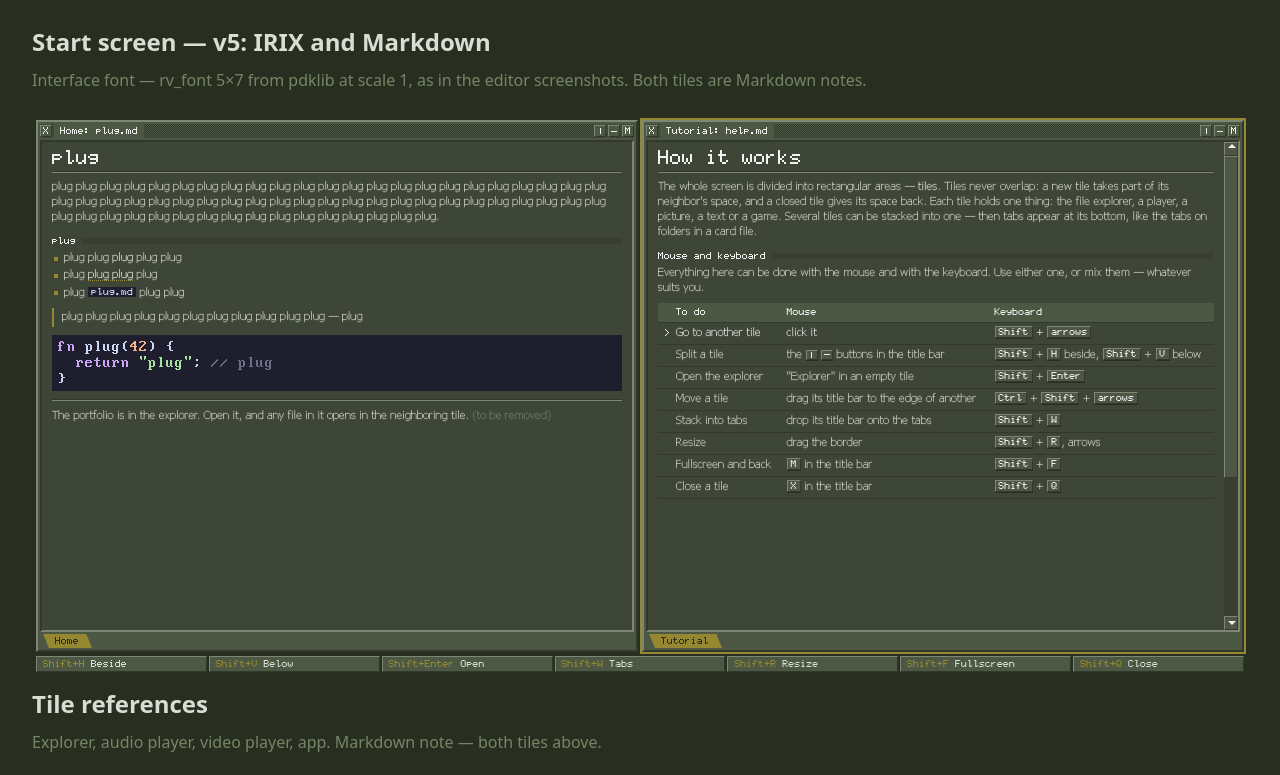
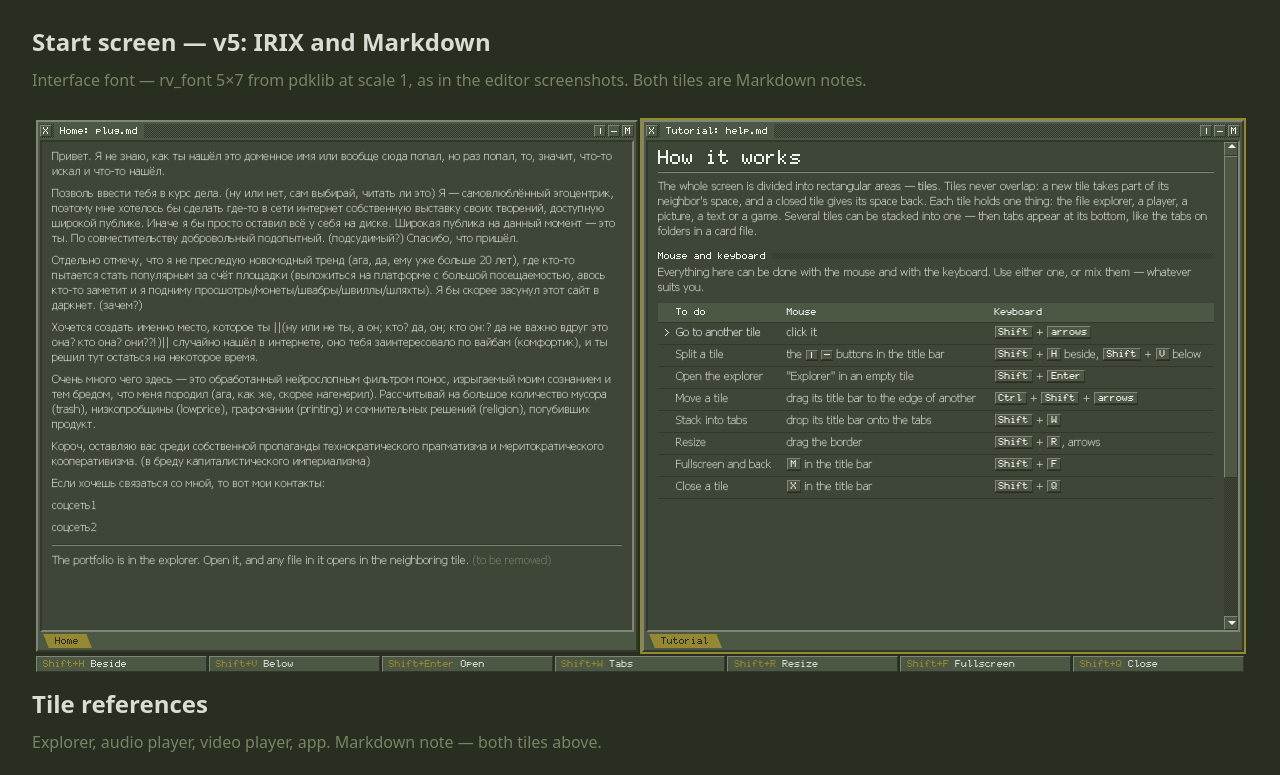
Before and after one commit to vydramain/milk-fumo, a plain HTML site: page docs/prototypes/start-screen.html in a window 1280 px wide. Shown: the top 775 px of the page. Drawn offline with Linux system fonts and the light colour scheme.

Commit message:
docs: Replace plug placeholder with home tile text

```diff
--- a/docs/prototypes/start-screen.html
+++ b/docs/prototypes/start-screen.html
@@ -176,18 +176,15 @@ body > h3 { font-size: 1.1rem; font-weight: 600; margin-bottom: 0.25rem; }
         <div class="i-head"><span class="bx raised1">X</span><span class="ttl">Home: plug.md</span><span class="grow"></span><span class="bx raised1 sv"></span><span class="bx raised1 sh"></span><span class="bx raised1">M</span></div>
         <div class="i-wellrow sunken">
           <div class="i-well md">
-            <h1>plug</h1>
-            <p>plug plug plug plug plug plug plug plug plug plug plug plug plug plug plug plug plug plug plug plug plug plug plug plug plug plug plug plug plug plug plug plug plug plug plug plug plug plug plug plug plug plug plug plug plug plug plug plug plug plug plug plug plug plug plug plug plug plug plug plug plug plug.</p>
-            <h2>plug</h2>
-            <ul>
-              <li>plug plug <strong>plug</strong> plug plug</li>
-              <li>plug <a>plug plug</a> plug</li>
-              <li>plug <code>plug.md</code> plug plug</li>
-            </ul>
-            <blockquote>plug plug plug plug plug plug plug plug plug plug plug — plug</blockquote>
-            <pre><span class="k">fn</span> plug(<span class="n">42</span>) {
-  <span class="k">return</span> <span class="s">"plug"</span>; <span class="c">// plug</span>
-}</pre>
+            <p>Привет. Я не знаю, как ты нашёл это доменное имя или вообще сюда попал, но раз попал, то, значит, что-то искал и что-то нашёл.</p>
+            <p>Позволь ввести тебя в курс дела. (ну или нет, сам выбирай, читать ли это) Я — самовлюблённый эгоцентрик, поэтому мне хотелось бы сделать где-то в сети интернет собственную выставку своих творений, доступную широкой публике. Иначе я бы просто оставил всё у себя на диске. Широкая публика на данный момент — это ты. По совместительству добровольный подопытный. (подсудимый?) Спасибо, что пришёл.</p>
+            <p>Отдельно отмечу, что я не преследую новомодный тренд (ага, да, ему уже больше 20 лет), где кто-то пытается стать популярным за счёт площадки (выложиться на платформе с большой посещаемостью, авось кто-то заметит и я подниму просшотры/монеты/швабры/швиллы/шляхты). Я бы скорее засунул этот сайт в даркнет. (зачем?)</p>
+            <p>Хочется создать именно место, которое ты ||(ну или не ты, а он; кто? да, он; кто он:? да не важно вдруг это она? кто она? они??!)|| случайно нашёл в интернете, оно тебя заинтересовало по вайбам (комфортик), и ты решил тут остаться на некоторое время.</p>
+            <p>Очень много чего здесь — это обработанный нейрослопным фильтром понос, изрыгаемый моим сознанием и тем бредом, что меня породил (ага, как же, скорее нагенерил). Рассчитывай на большое количество мусора (trash), низкопробщины (lowprice), графомании (printing) и сомнительных решений (religion), погубивших продукт.</p>
+            <p>Короч, оставляю вас среди собственной пропаганды технократического прагматизма и меритократического кооперативизма. (в бреду капиталистического империализма)</p>
+            <p>Если хочешь связаться со мной, то вот мои контакты:</p>
+            <p>соцсеть1</p>
+            <p>соцсеть2</p>
             <hr>
             <p>The portfolio is in the explorer. Open it, and any file in it opens in the neighboring tile. <span class="del">(to be removed)</span></p>
           </div>
```
